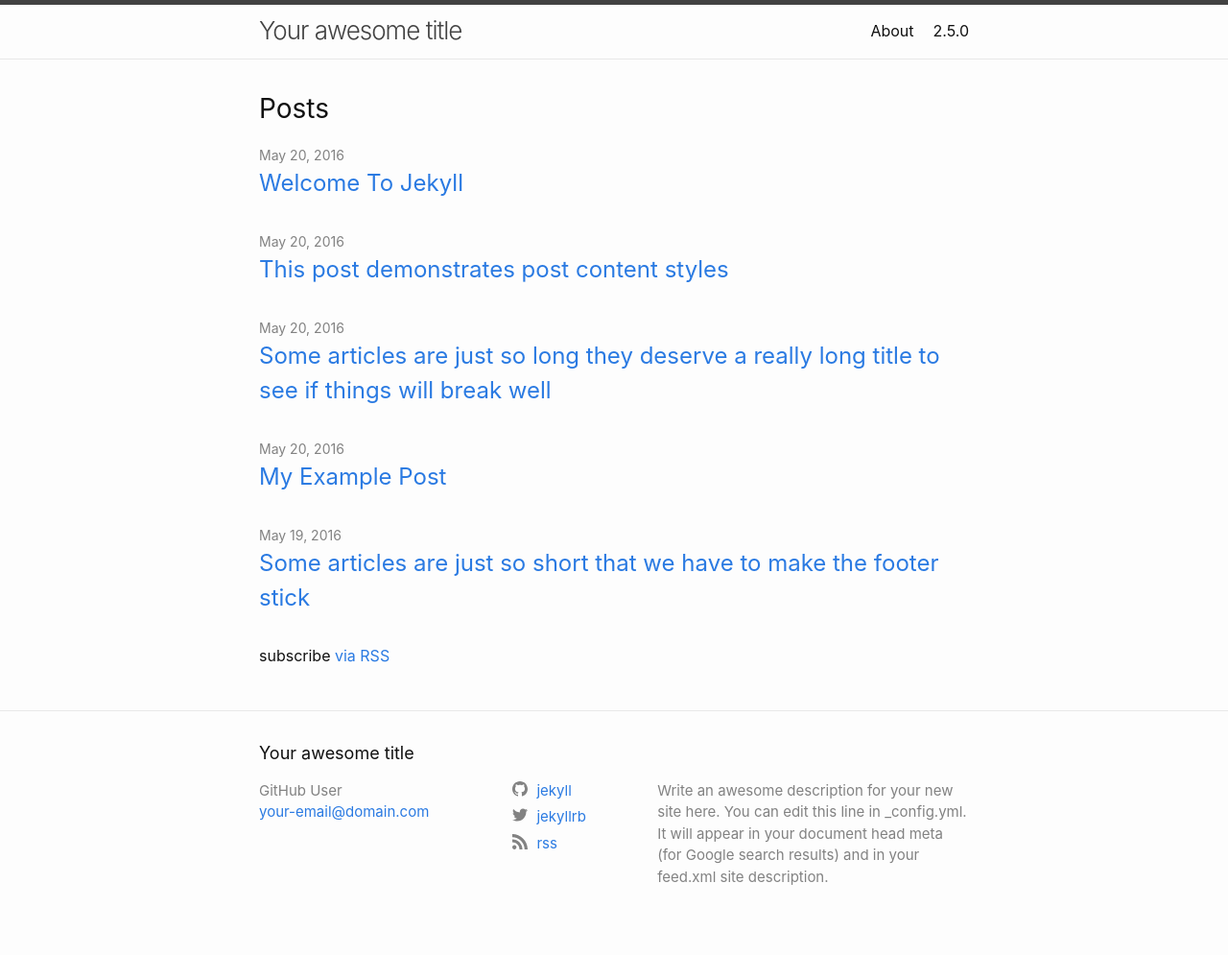
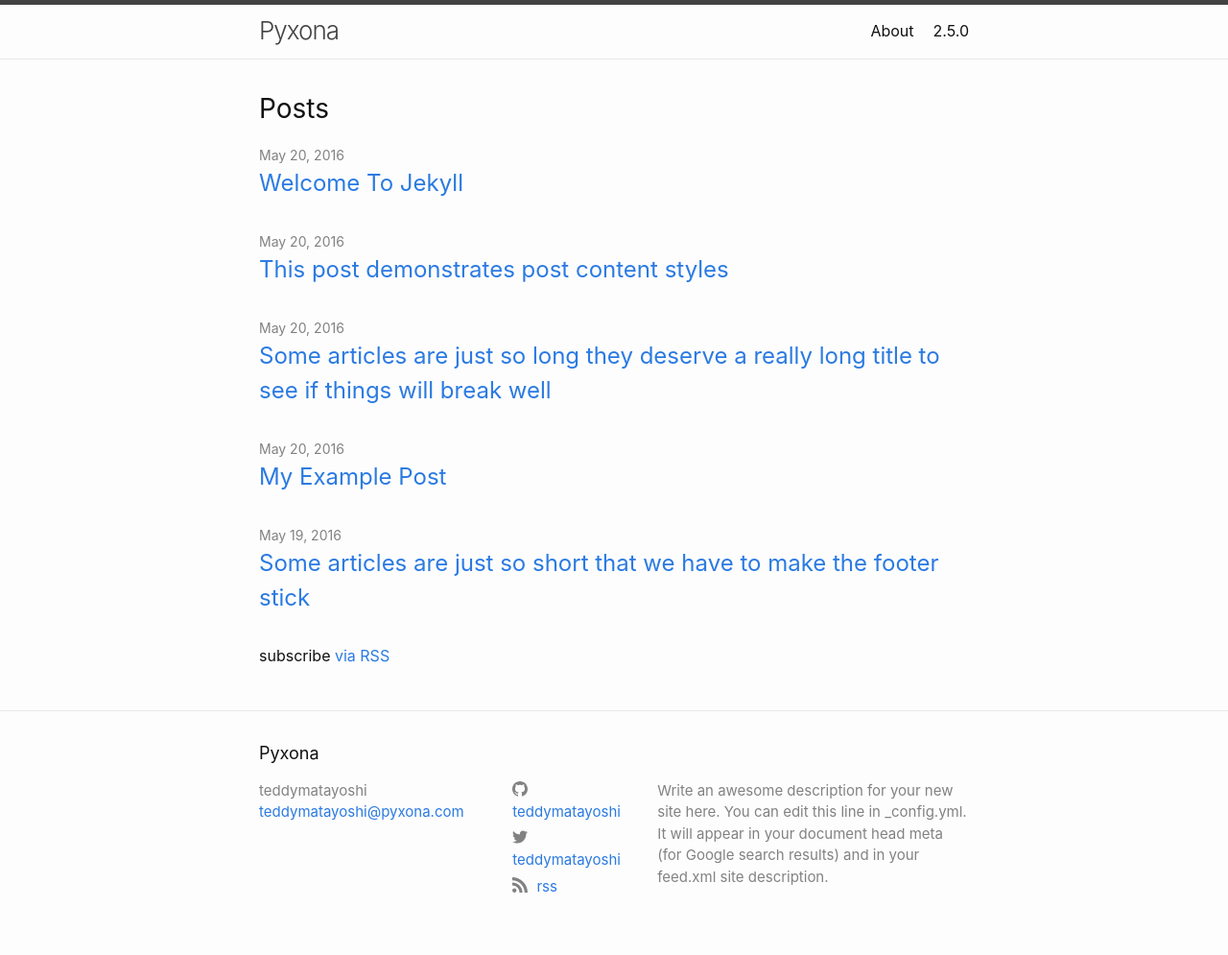
Before and after one commit to teddymatayoshi/teddymatayoshi.github.io, a Jekyll site: the page built from index.md, in a window 1280 px wide. Shown: the whole page at 96% size. Built offline with Jekyll 4.4.1, drawn with Linux system fonts in a browser that asks for light colours.

Commit message:
Initial commit

```diff
--- a/_config.yml
+++ b/_config.yml
@@ -1,14 +1,14 @@
-title: Your awesome title
-author: GitHub User
-email: your-email@domain.com
+title: Pyxona
+author: teddymatayoshi
+email: teddymatayoshi@pyxona.com
 description: > # this means to ignore newlines until "twitter_username:"
   Write an awesome description for your new site here. You can edit this
   line in _config.yml. It will appear in your document head meta (for
   Google search results) and in your feed.xml site description.
 
 # social links
-twitter_username: jekyllrb
-github_username:  jekyll
+twitter_username: teddymatayoshi
+github_username:  teddymatayoshi
 rss: rss
 # dribbble_username: jekyll
 # facebook_username: jekyll
```
Also changed, not shown: 10 other files.
